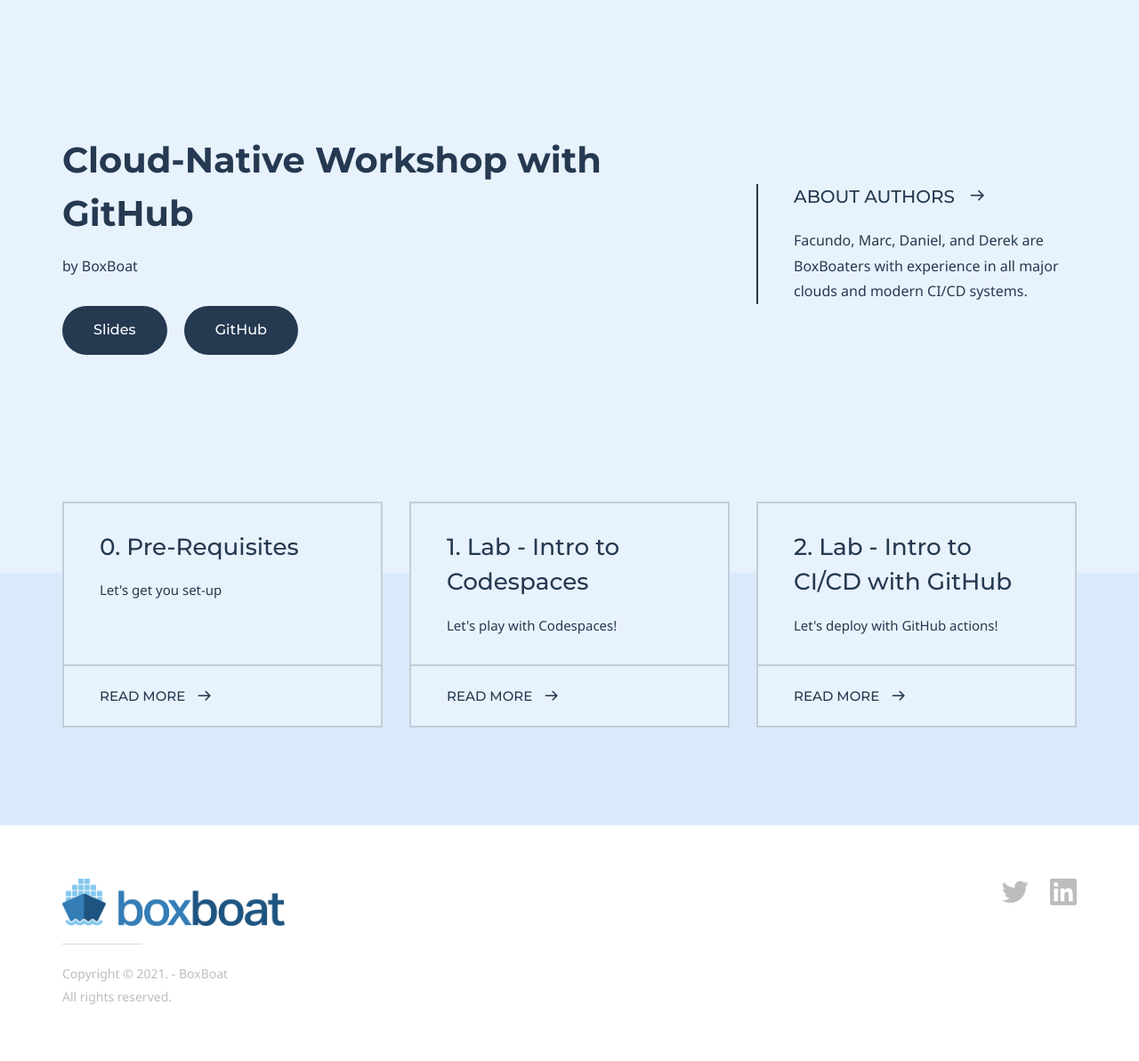
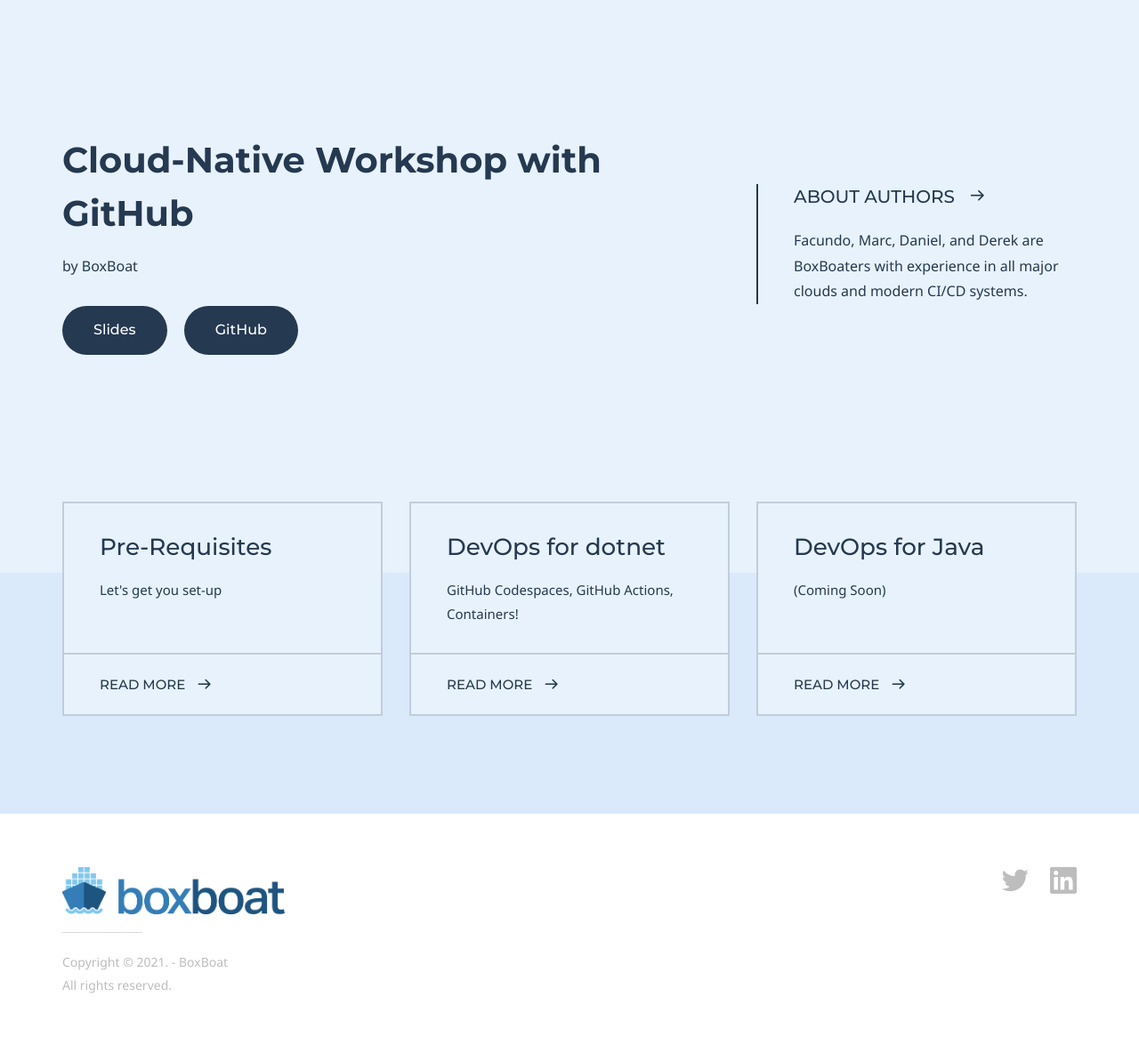
Before and after one commit to boxboat/github-cloud-native-workshop, a Jekyll site: the page built from index.md, in a window 1280 px wide. Shown: the whole page at 89% size. Built offline with Jekyll 4.4.1, drawn with Linux system fonts in a browser that asks for light colours; some web fonts are replaced.

Commit message:
Update index.md

```diff
--- a/index.md
+++ b/index.md
@@ -23,16 +23,16 @@ author:
 
 # Grid navigation
 grid_navigation:
-    - title: 0. Pre-Requisites
+    - title: Pre-Requisites
       excerpt: "Let's get you set-up"
       cta: Read More
       url: '/lab-prerequisites'
-    - title: 1. Lab - Intro to Codespaces
-      excerpt: "Let's play with Codespaces!"
+    - title: DevOps for dotnet
+      excerpt: "GitHub Codespaces, GitHub Actions, Containers!"
       cta: Read More
       url: '/lab-docker'
-    - title: 2. Lab - Intro to CI/CD with GitHub
-      excerpt: "Let's deploy with GitHub actions!"
+    - title: DevOps for Java
+      excerpt: "(Coming Soon)"
       cta: Read More
       url: '/lab-kubernetes'
 ---
```
